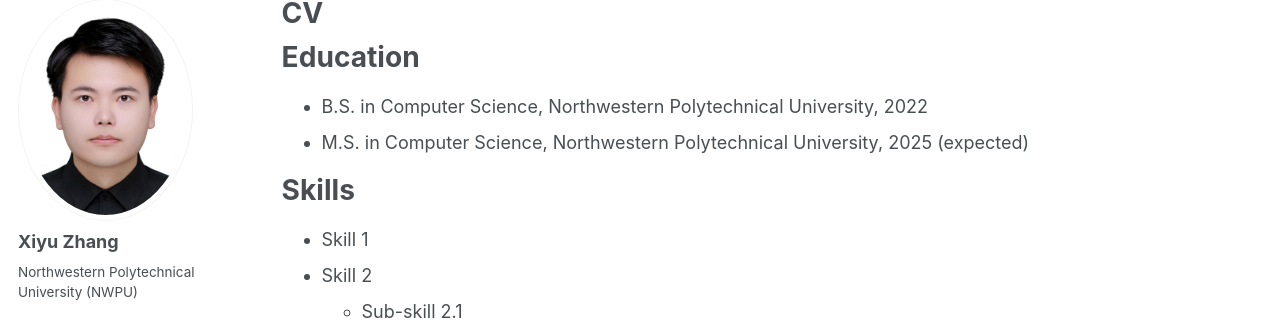
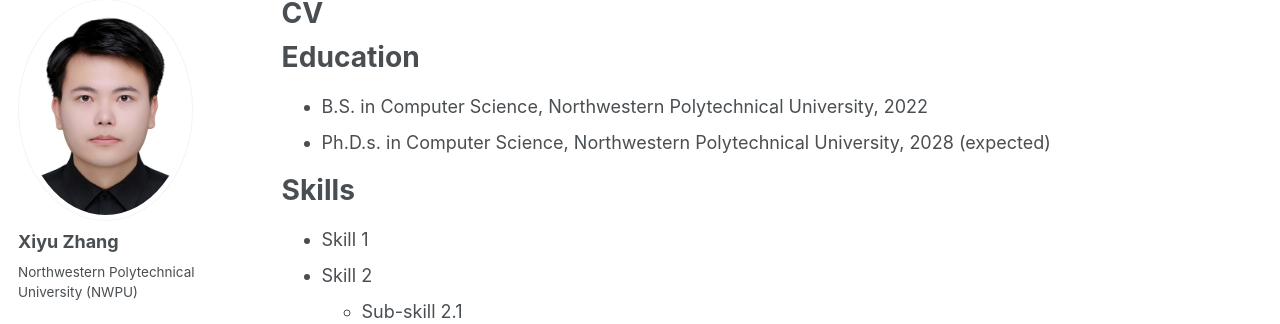
Before and after one commit to zhangxy0517/zhangxy0517.github.io, a Jekyll site: the page built from _pages/cv.md, in a window 1280 px wide and 1031 px high. Shown: the part 119-443 px from the top of the window. Built offline with Jekyll 4.4.1, drawn with Linux system fonts in a browser that asks for light colours; some web fonts are replaced.

Commit message:
Update cv.md

```diff
--- a/_pages/cv.md
+++ b/_pages/cv.md
@@ -12,7 +12,7 @@ redirect_from:
 Education
 ======
 * B.S. in Computer Science, Northwestern Polytechnical University, 2022
-* M.S. in Computer Science, Northwestern Polytechnical University, 2025 (expected)
+* Ph.D.s. in Computer Science, Northwestern Polytechnical University, 2028 (expected)
 
 
 
```
